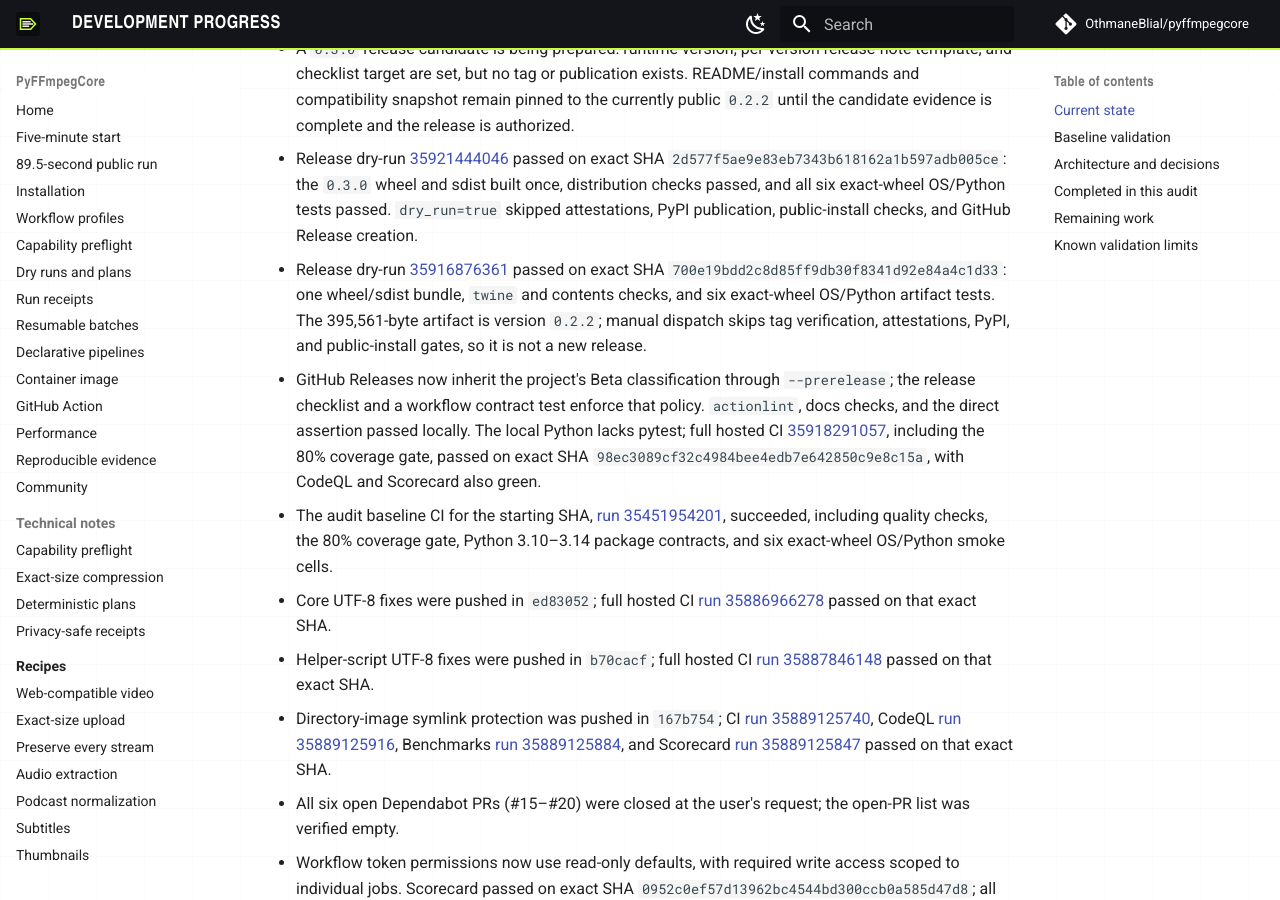
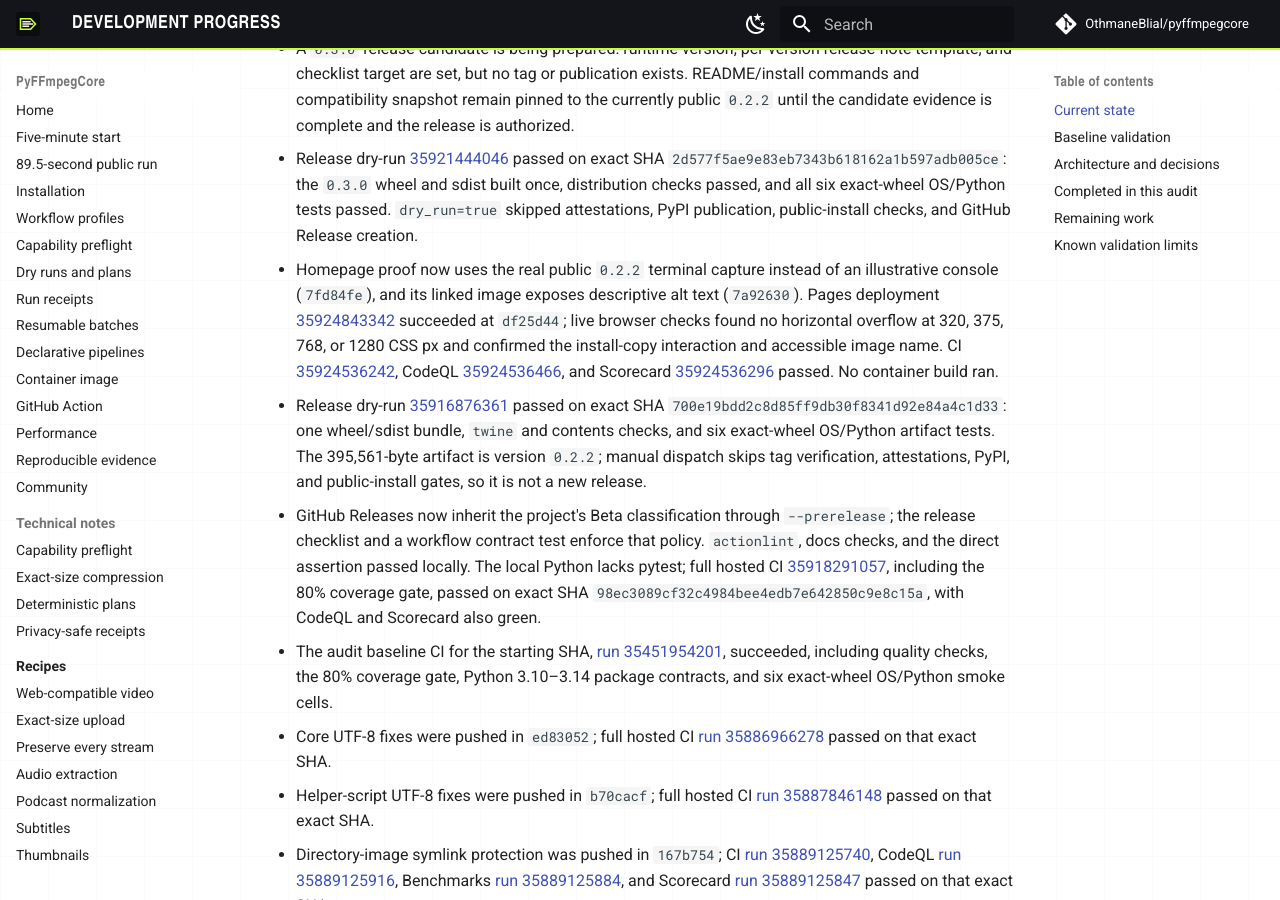
Before and after one commit to OthmaneBlial/pyffmpegcore, an MkDocs documentation site: the page built from docs/PROGRESS.md, in a window 1280 px wide and 900 px high, scrolled down 730 px. Built offline with MkDocs 1.6.1 and Material for MkDocs 9.7.7, drawn with Linux system fonts in a browser that asks for light colours; comment, search, counter and statistics services are not loaded.

Commit message:
docs: record homepage proof verification

```diff
--- a/docs/PROGRESS.md
+++ b/docs/PROGRESS.md
@@ -9,6 +9,7 @@ Updated: 2026-09-23
 - Public package version remains `0.2.2`; no new release was created.
 - A `0.3.0` release candidate is being prepared: runtime version, per-version release-note template, and checklist target are set, but no tag or publication exists. README/install commands and compatibility snapshot remain pinned to the currently public `0.2.2` until the candidate evidence is complete and the release is authorized.
 - Release dry-run [35921444046](https://github.com/OthmaneBlial/pyffmpegcore/actions/runs/35921444046) passed on exact SHA `2d577f5ae9e83eb7343b618162a1b597adb005ce`: the `0.3.0` wheel and sdist built once, distribution checks passed, and all six exact-wheel OS/Python tests passed. `dry_run=true` skipped attestations, PyPI publication, public-install checks, and GitHub Release creation.
+- Homepage proof now uses the real public `0.2.2` terminal capture instead of an illustrative console (`7fd84fe`), and its linked image exposes descriptive alt text (`7a92630`). Pages deployment [35924843342](https://github.com/OthmaneBlial/OthmaneBlial.github.io/actions/runs/35924843342) succeeded at `df25d44`; live browser checks found no horizontal overflow at 320, 375, 768, or 1280 CSS px and confirmed the install-copy interaction and accessible image name. CI [35924536242](https://github.com/OthmaneBlial/pyffmpegcore/actions/runs/35924536242), CodeQL [35924536466](https://github.com/OthmaneBlial/pyffmpegcore/actions/runs/35924536466), and Scorecard [35924536296](https://github.com/OthmaneBlial/pyffmpegcore/actions/runs/35924536296) passed. No container build ran.
 - Release dry-run [35916876361](https://github.com/OthmaneBlial/pyffmpegcore/actions/runs/35916876361) passed on exact SHA `700e19bdd2c8d85ff9db30f8341d92e84a4c1d33`: one wheel/sdist bundle, `twine` and contents checks, and six exact-wheel OS/Python artifact tests. The 395,561-byte artifact is version `0.2.2`; manual dispatch skips tag verification, attestations, PyPI, and public-install gates, so it is not a new release.
 - GitHub Releases now inherit the project's Beta classification through `--prerelease`; the release checklist and a workflow contract test enforce that policy. `actionlint`, docs checks, and the direct assertion passed locally. The local Python lacks pytest; full hosted CI [35918291057](https://github.com/OthmaneBlial/pyffmpegcore/actions/runs/35918291057), including the 80% coverage gate, passed on exact SHA `98ec3089cf32c4984bee4edb7e642850c9e8c15a`, with CodeQL and Scorecard also green.
 - The audit baseline CI for the starting SHA, [run 35451954201](https://github.com/OthmaneBlial/pyffmpegcore/actions/runs/35451954201), succeeded, including quality checks, the 80% coverage gate, Python 3.10–3.14 package contracts, and six exact-wheel OS/Python smoke cells.
```
